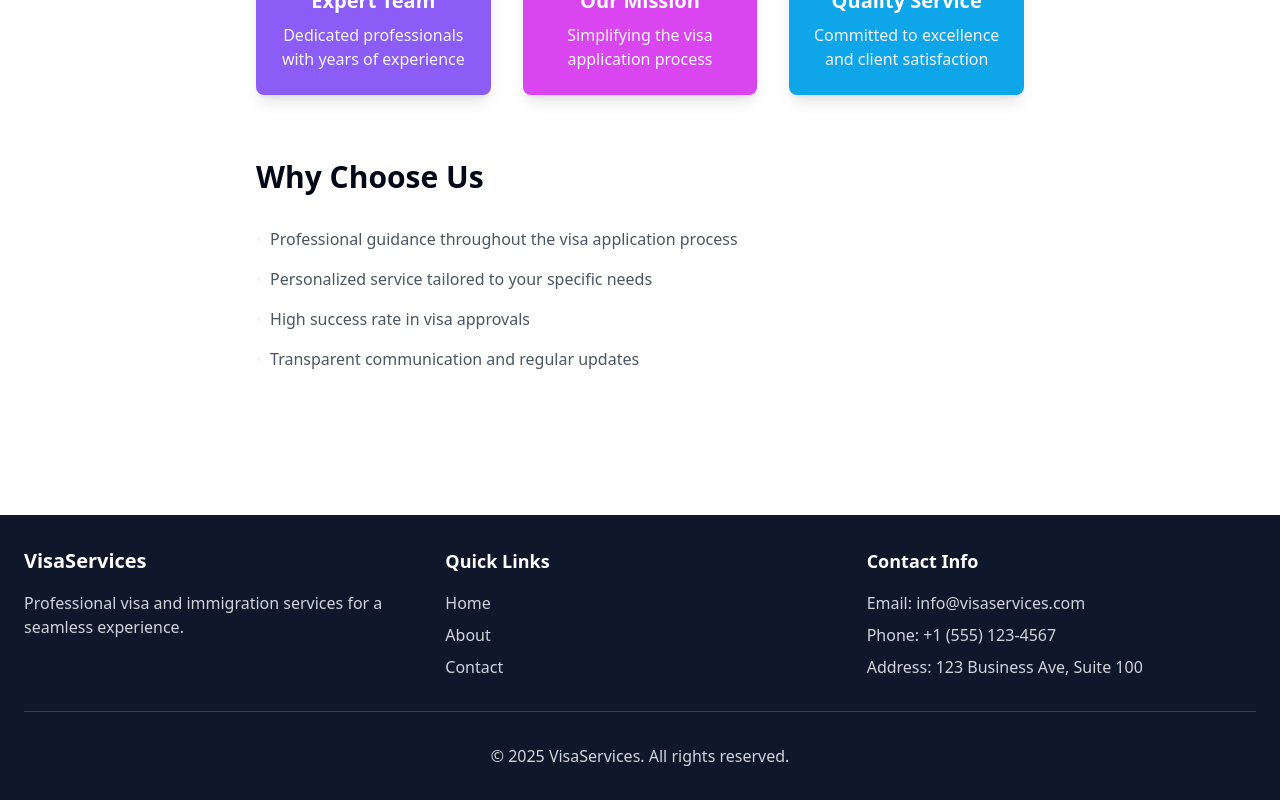
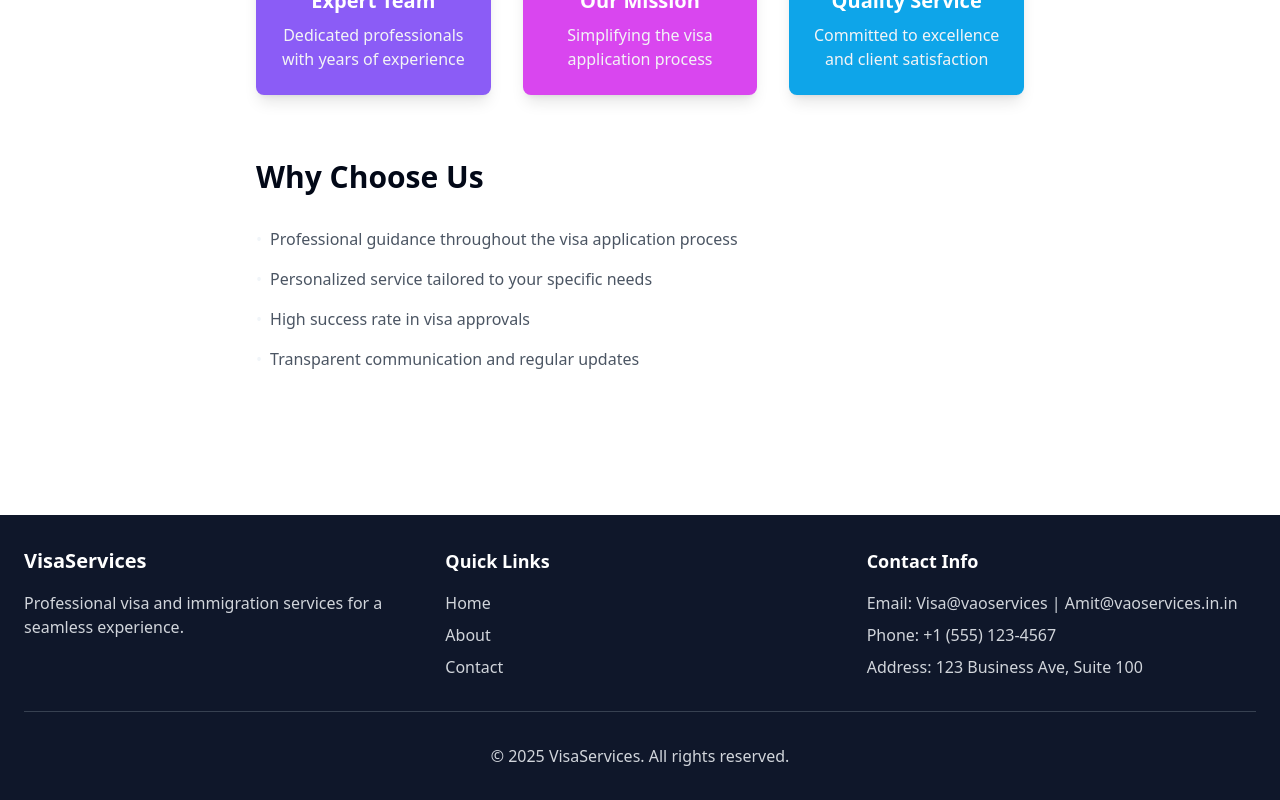
Before and after one commit to Sudhir7832/visa-connect-web, a React (Vite) app: page /about in a window 1280 px wide. Shown: the part 653-1453 px from the top of the page. Built offline with nearby package versions, Linux system fonts and the light colour scheme.

Commit message:
Update Footer.tsx

```diff
--- a/src/components/Footer.tsx
+++ b/src/components/Footer.tsx
@@ -22,7 +22,7 @@ const Footer = () => {
           <div>
             <h4 className="text-lg font-semibold mb-4">Contact Info</h4>
             <div className="text-gray-300 space-y-2">
-              <p>Email: info@visaservices.com</p>
+              <p>Email: Visa@vaoservices | Amit@vaoservices.in.in</p>
               <p>Phone: +1 (555) 123-4567</p>
               <p>Address: 123 Business Ave, Suite 100</p>
             </div>
```
